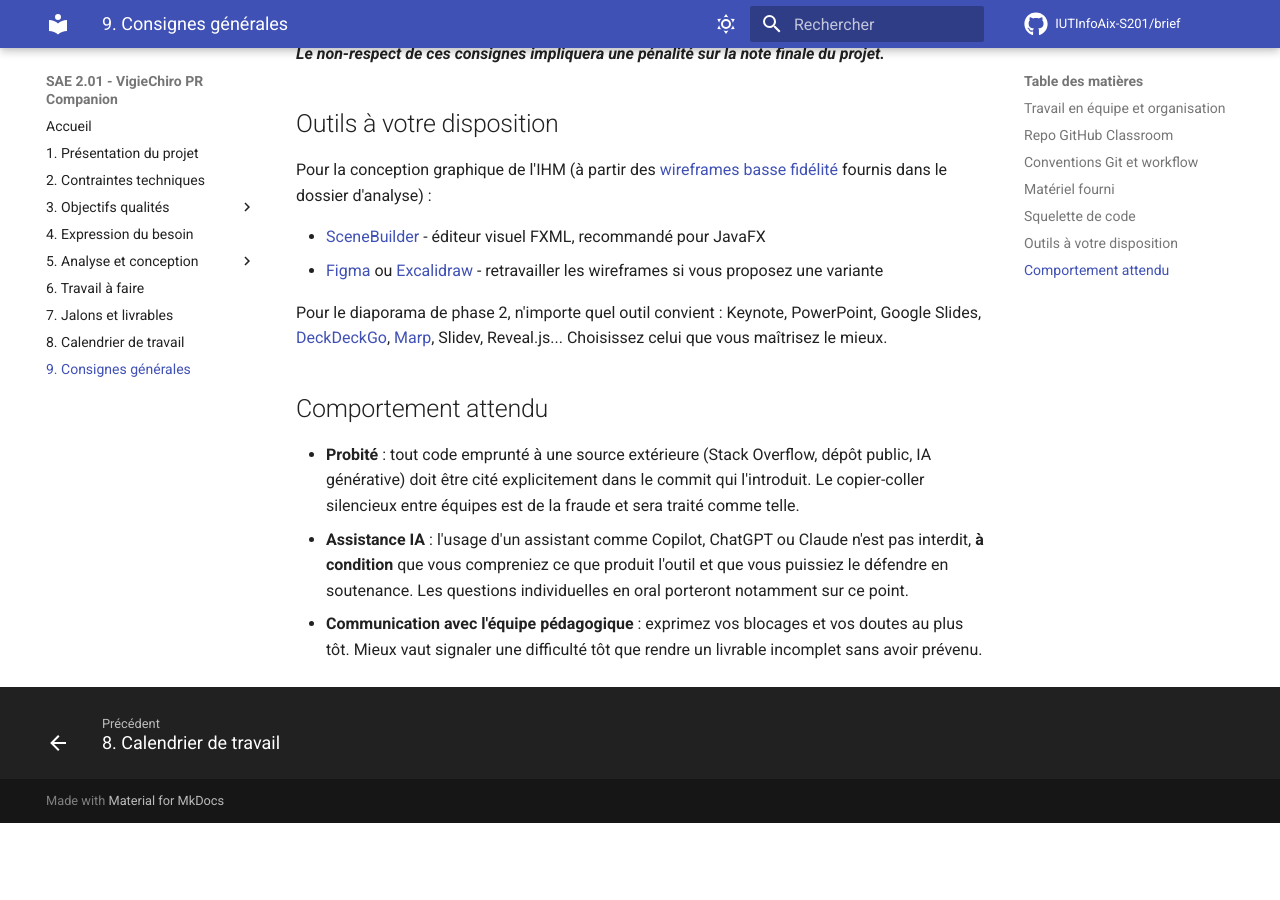
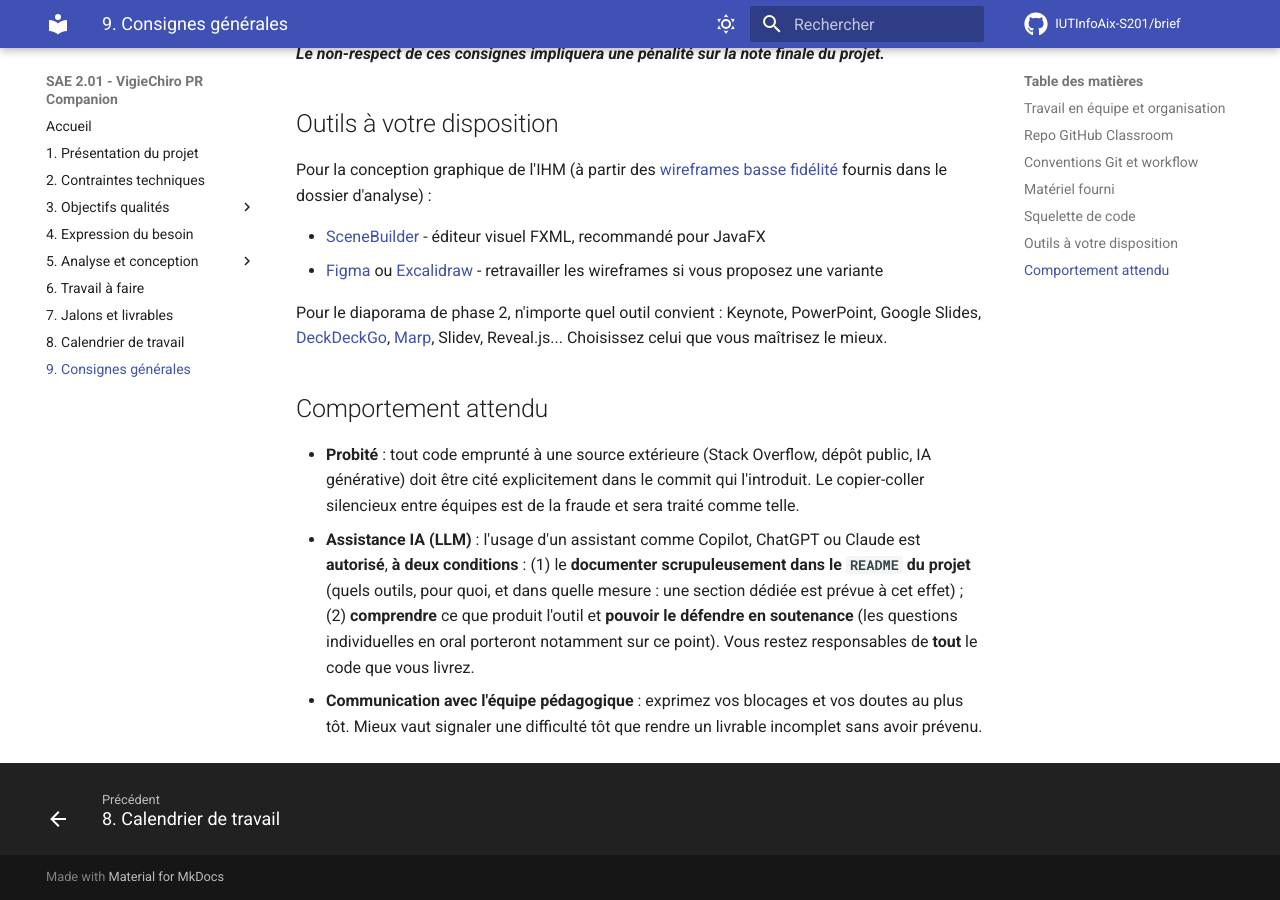
Before and after one commit to IUTInfoAix-S201/brief, an MkDocs documentation site: the page built from docs/Consignes générales.md, in a window 1280 px wide and 900 px high, scrolled down 2528 px. Built offline with MkDocs 1.6.1 and Material for MkDocs 9.7.7, drawn with Linux system fonts in a browser that asks for light colours; comment, search, counter and statistics services are not loaded; before the commit the page ends 3351 px from its top, so only the background shows below that.

Commit message:
docs(brief): préciser que l'usage des LLM doit être documenté dans le README

```diff
--- a/docs/Consignes générales.md
+++ b/docs/Consignes générales.md
@@ -74,5 +74,5 @@ Pour le diaporama de phase 2, n'importe quel outil convient : Keynote, PowerPoin
 ## Comportement attendu
 
 - **Probité** : tout code emprunté à une source extérieure (Stack Overflow, dépôt public, IA générative) doit être cité explicitement dans le commit qui l'introduit. Le copier-coller silencieux entre équipes est de la fraude et sera traité comme telle.
-- **Assistance IA** : l'usage d'un assistant comme Copilot, ChatGPT ou Claude n'est pas interdit, **à condition** que vous compreniez ce que produit l'outil et que vous puissiez le défendre en soutenance. Les questions individuelles en oral porteront notamment sur ce point.
+- **Assistance IA (LLM)** : l'usage d'un assistant comme Copilot, ChatGPT ou Claude est **autorisé**, **à deux conditions** : (1) le **documenter scrupuleusement dans le `README` du projet** (quels outils, pour quoi, et dans quelle mesure : une section dédiée est prévue à cet effet) ; (2) **comprendre** ce que produit l'outil et **pouvoir le défendre en soutenance** (les questions individuelles en oral porteront notamment sur ce point). Vous restez responsables de **tout** le code que vous livrez.
 - **Communication avec l'équipe pédagogique** : exprimez vos blocages et vos doutes au plus tôt. Mieux vaut signaler une difficulté tôt que rendre un livrable incomplet sans avoir prévenu.
```
